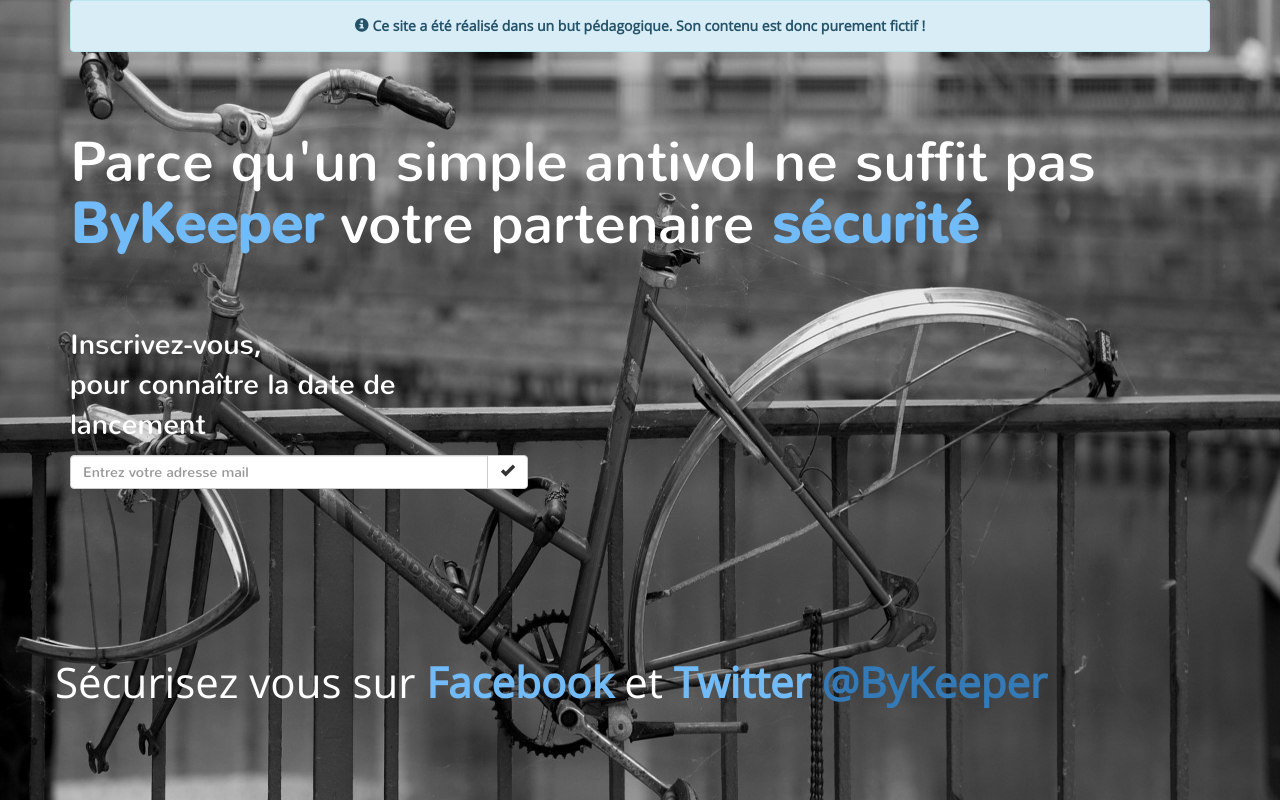
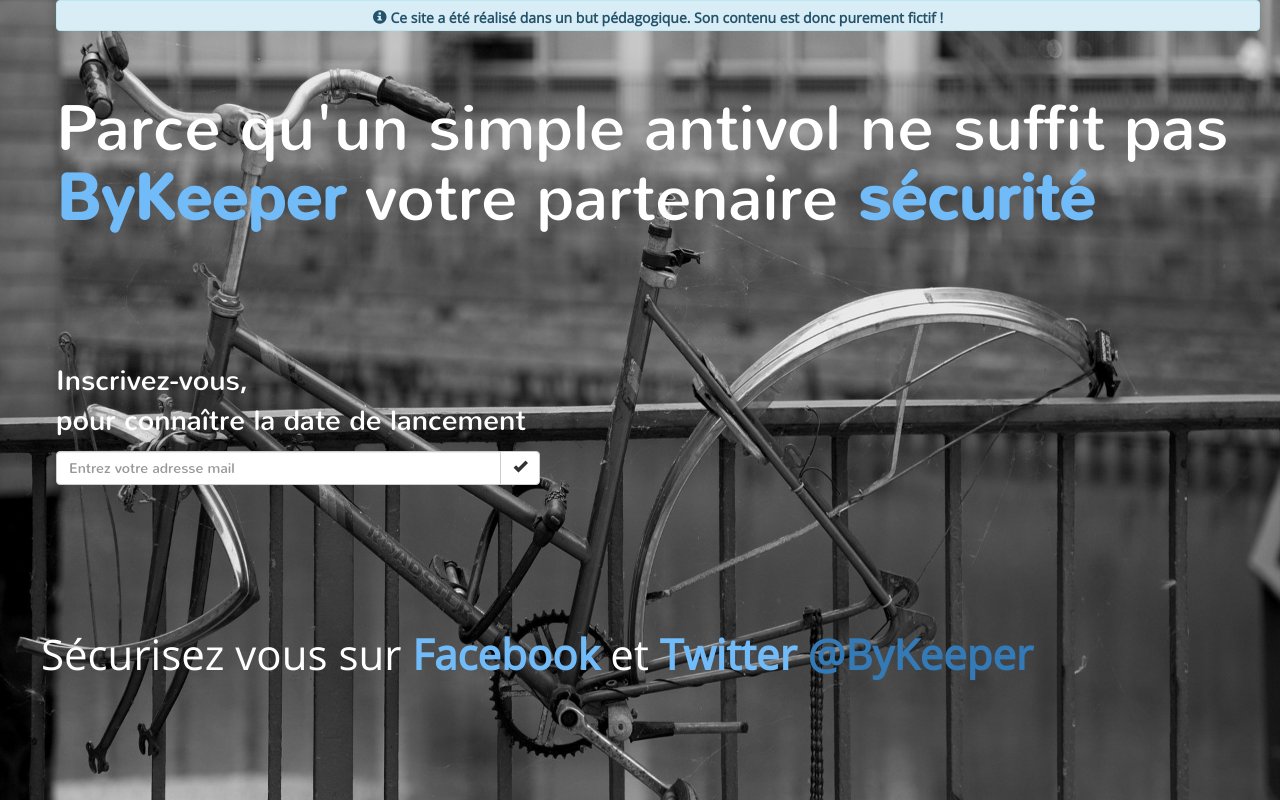
Before and after one commit to justinevacher/bykeeper, a PHP site: page / in a window 1280 px wide. Run offline with PHP 8.4, Linux system fonts and the light colour scheme.

Commit message:
Teaser version Responsive

```diff
--- a/css/style.css
+++ b/css/style.css
@@ -8,13 +8,19 @@
     src: url("../font/OPENSANS-REGULAR.TTF");
 }
 
+html {
+  font-size:100%;
+  width: 100%;
+  height: 100%;
+}
+
 body {
 	background: url("../img/velo.jpg");
 	background-repeat: no-repeat;
 	background-size: cover;
 	font-family: "Nunito", sans-serif;
-	padding-left: 70px;
-	padding-right: 70px;
+	padding-left: 20px;
+	padding-right: 20px;
 	color: white;
 }
 
@@ -22,27 +28,77 @@ body {
 	font-family: "Open Sans", sans-serif;
 	text-align: center;
 	z-index: 1;
+	padding-top: 0.5em;
 }
 
-h2 {
-	font-size: 400%;
+/* Smartphones (portrait) ----------- */
+@media only screen
+and (max-width : 320px) {
+/* Styles */
+
+h1{
+	font-size: 1.3rem;
 	font-family: "Nunito", sans-serif;
-	padding-top: 40px;
-	padding-bottom: 40px;
+	padding-top: 2em;
 }
 
-h3 {
-
-	font-size: 300%;
-	font-family: "Open Sans", sans-serif;
-	padding-top: 150px;
+h2{
+	font-size: 1em;
+	font-family: "Nunito", sans-serif;
+	padding-left:2em;
+	padding-top:4em;
 }
 
-p {
-	font-size: 200%;
+p{
+	font-family: "Open Sans", sans-serif;
+	font-size:1em;
+	padding-top:5em;
+}
+
+#avertissement {
+	font-size: 0.5em;
+	height: 4em;
+}
+
+
+}
+
+
+/* Desktops and laptops ----------- */
+@media only screen
+and (min-width : 1224px) {
+/* Styles */
+
+body{
+	padding-left:4em;
+}
+
+h1{
+	font-size: 4rem;
 	font-family: "Nunito", sans-serif;
-	padding-top: 20px;
 }
+
+h2{
+	font-size: 3em;
+	font-family: "Open Sans", sans-serif;
+	padding-top:3em;
+}
+
+p{
+	font-family: "Nunito", sans-serif;
+	font-size:2em;
+	padding-top:3em;
+}
+#avertissement{
+	height: 2.2em;
+}
+
+.mail-input{
+	margin-left:2em;
+}
+
+}
+
 
 strong {
 	color : #72bbf9;
--- a/index.html
+++ b/index.html
@@ -1,5 +1,5 @@
 <!doctype html>
-<html class="no-js" lang="">
+<html class="no-js" lang="FR">
     <head>
         <meta charset="utf-8">
         <meta http-equiv="x-ua-compatible" content="ie=edge">
@@ -27,8 +27,8 @@
     </div>
     <div class="row">
         <div class="col-lg-12 col-sm-12 col-md-12">
-            <h2>Parce qu'un simple antivol ne suffit pas<br>
-            <strong>ByKeeper</strong> votre partenaire <strong> sécurité </strong> </h2>
+            <h1>Parce qu'un simple antivol ne suffit pas<br>
+            <strong>ByKeeper</strong> votre partenaire <strong> sécurité </strong> </h1>
         </div>
     </div>
     <div class="row">
@@ -49,7 +49,7 @@
     <h1><center>Prochainement</center></h1> -->
     <div class="row">
     <div class="col-lg-12 col-sm-12 col-md-12"></div>
-        <h3>Sécurisez vous sur <a href="https://www.facebook.com/"><strong>Facebook</strong></a> et <strong>Twitter <a href="https://www.twitter.com/">@ByKeeper</strong></a></h3>
+        <h2>Sécurisez vous sur <a href="https://www.facebook.com/"><strong>Facebook</strong></a> et <strong>Twitter <a href="https://www.twitter.com/">@ByKeeper</strong></a></h2>
 
         <script src="https://code.jquery.com/jquery-1.12.0.min.js"></script>
         <script>window.jQuery || document.write('<script src="js/vendor/jquery-1.12.0.min.js"><\/script>')</script>
```
Lines whose indentation alone changed are shown as unchanged.
